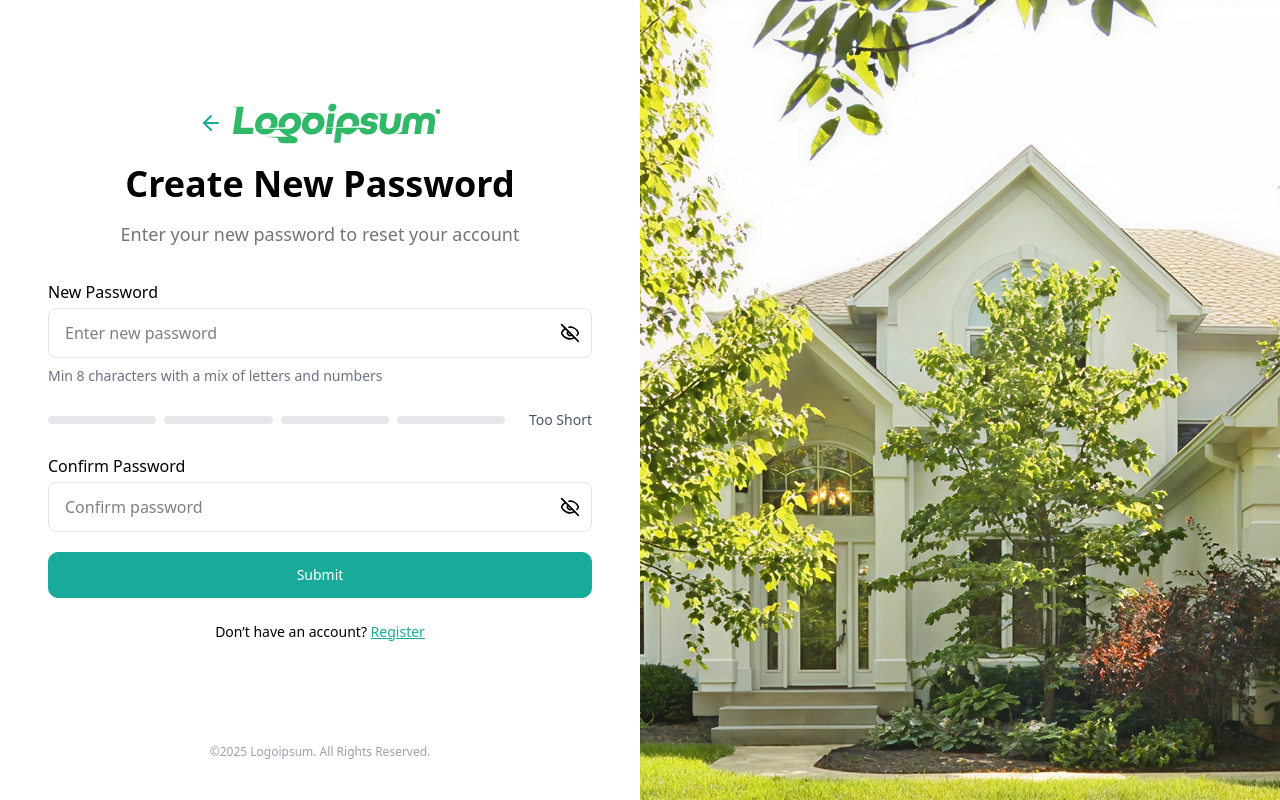
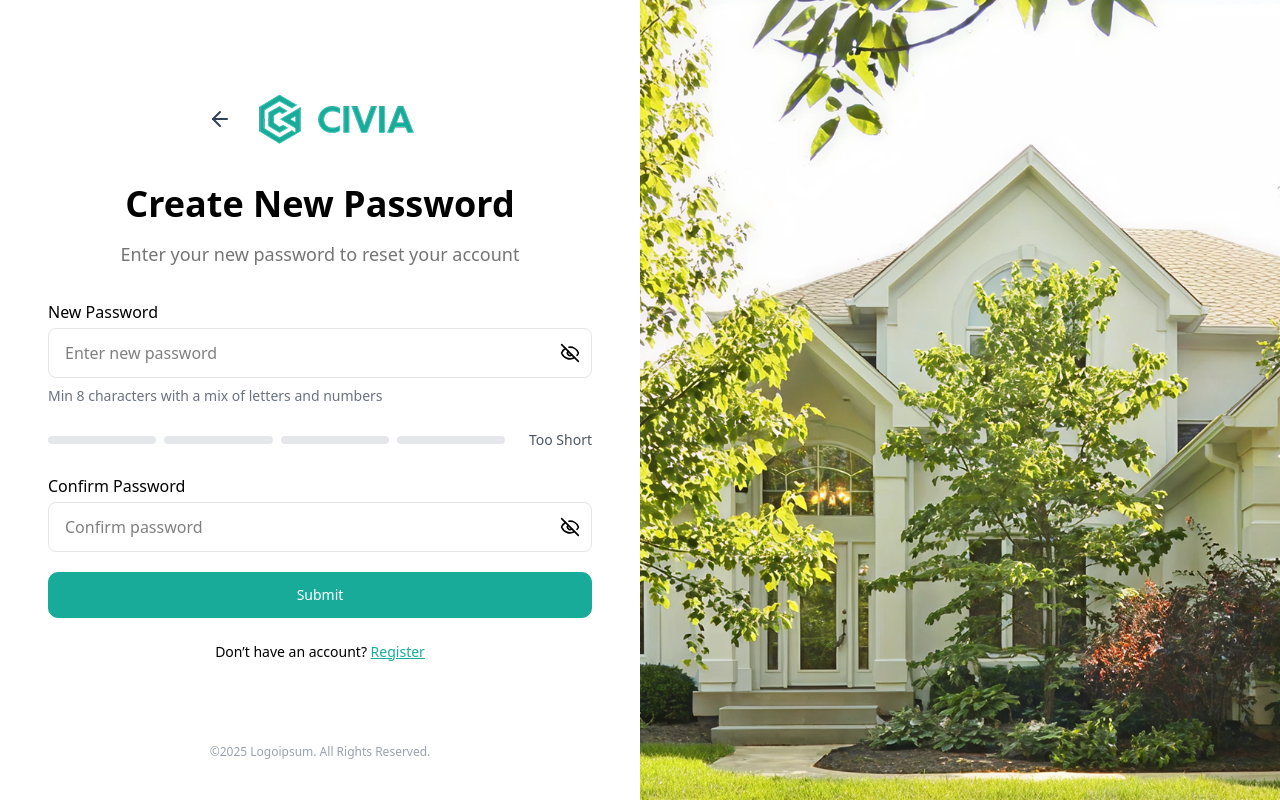
Before and after one commit to Robiul1711/Real-Estate-Jorge-, a React (Vite) app: page /new-password in a window 1280 px wide. Built offline with nearby package versions, Linux system fonts and the light colour scheme; a web font is replaced by a local one.

Commit message:
some changes

```diff
--- a/src/pages/auth/NewPassword.jsx
+++ b/src/pages/auth/NewPassword.jsx
@@ -9,6 +9,7 @@ import { useMutation } from "@tanstack/react-query";
 import useAxiosSecure from "@/hooks/useAxiosSecure";
 import toast from "react-hot-toast";
 import { useEmail } from "@/hooks/useEmail";
+import { ImageProvider } from "@/components/common/ImageProvider";
 
 const NewPassword = () => {
   const axiosSecure = useAxiosSecure();
@@ -90,16 +91,14 @@ const NewPassword = () => {
         <div className="w-full max-w-xl flex flex-col min-h-full">
           {/* Header */}
           <div className="flex-1 flex flex-col justify-center">
-            <Link
-              to="/login"
-              className="flex items-center justify-center mb-4 gap-2"
-            >
-              <ArrowLeft
-                className="text-custom-primary cursor-pointer"
-                size={24}
-              />
-              <MainIcon className="w-44 lg:w-auto" />
-            </Link>
+         {/* Logo + Back */}
+                   <Link
+                     to="/"
+                     className="flex items-center justify-center mb-6 gap-2"
+                   >
+                     <ArrowLeft className="text-slate-700" size={24} />
+                     <img src={ImageProvider.civia} alt="image" />
+                   </Link>
 
             <div className="text-center">
               <h2 className="text-2xl md:text-[36px] font-bold">
```
Also changed, not shown: 1 other file (tests, documents, lock files or other folders).
